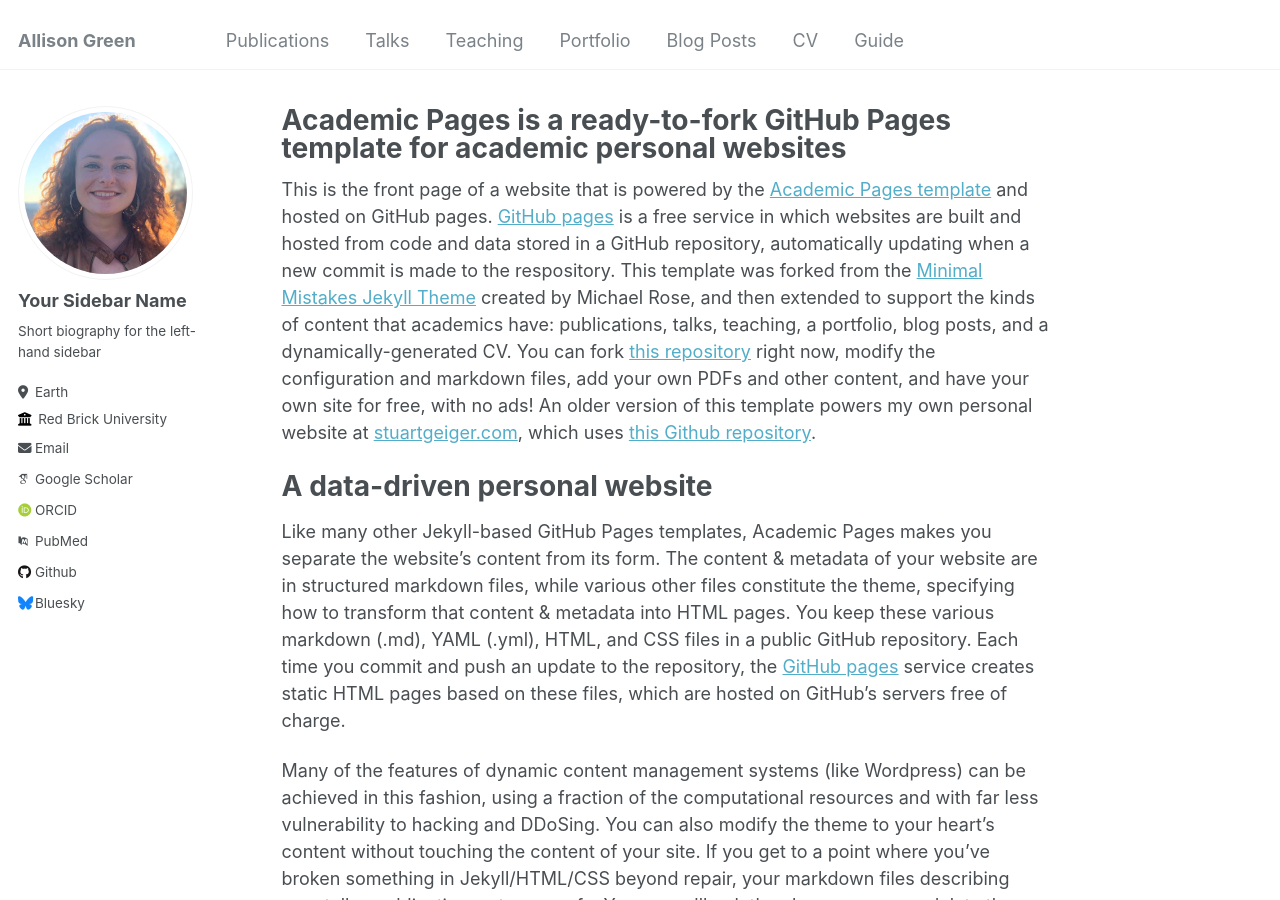
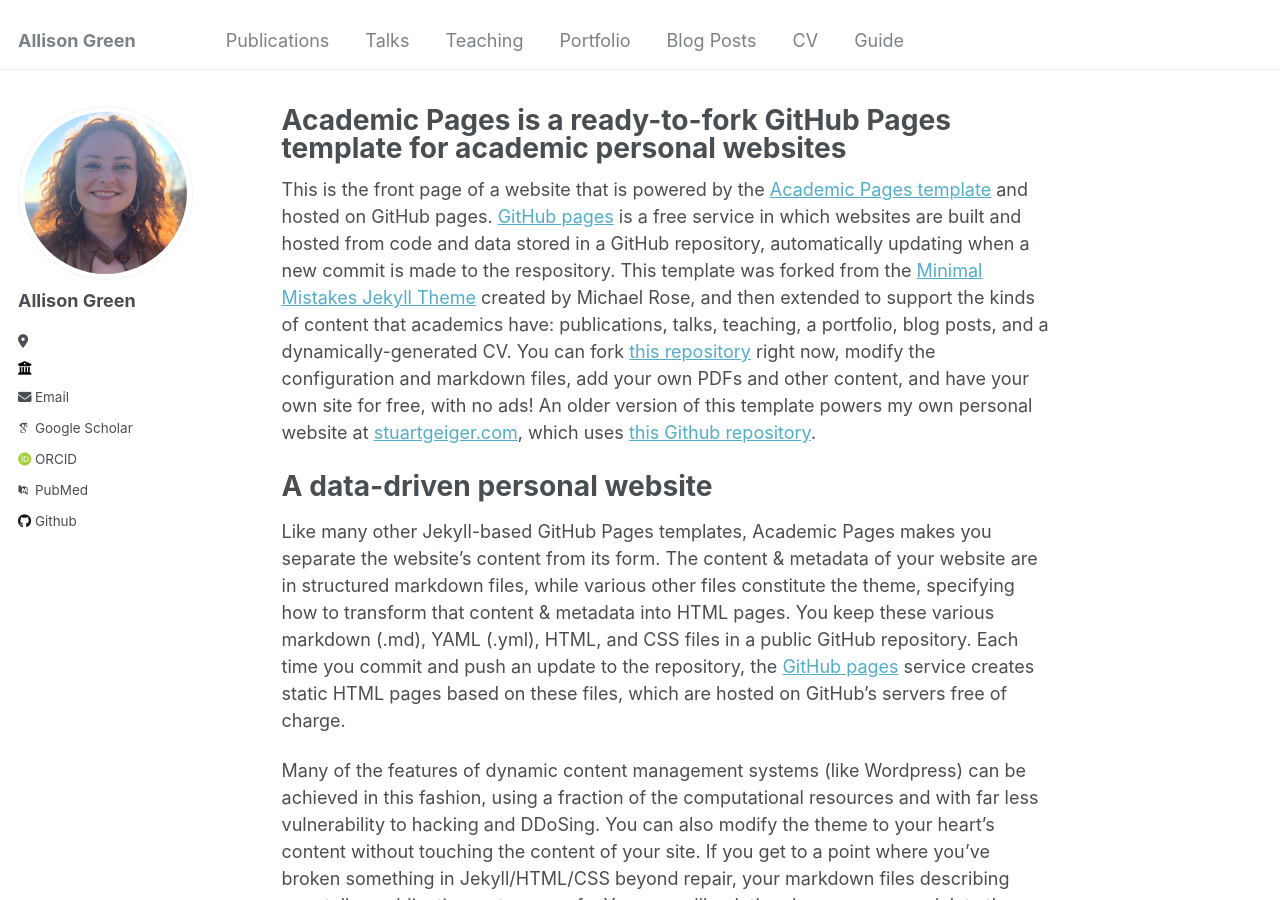
Before and after one commit to awasgreen/awasgreen.github.io, a Jekyll site: the page built from _pages/about.md, in a window 1280 px wide and 900 px high. Built offline with Jekyll 4.4.1, drawn with Linux system fonts in a browser that asks for light colours; some web fonts are replaced.

```diff
--- a/_config.yml
+++ b/_config.yml
@@ -22,33 +22,33 @@ repository               : "awasgreen/awasgreen.github.io"
 author:
   # Biographic information
   avatar           : "profile.png"
-  name             : "Your Sidebar Name"
+  name             : "Allison Green"
   pronouns         : # example: "she/her"
-  bio              : "Short biography for the left-hand sidebar"
-  location         : "Earth"
-  employer         : "Red Brick University"
+  bio              : ""
+  location         : ""
+  employer         : ""
   uri              : # URL
-  email            : "none@example.org"
+  email            : "aegreen@princeton.edu"
 
   # Academic websites
   arxiv            : # URL - Update with the correct link to your profile
-  googlescholar    : "https://scholar.google.com/citations?user=PS_CX0AAAAAJ"
+  googlescholar    : ""
   impactstory      : # URL
-  orcid            : "http://orcid.org/yourorcidurl"
+  orcid            : ""
   semantic         : # URL
-  pubmed           : "https://www.ncbi.nlm.nih.gov/pubmed/?term=john+snow"
+  pubmed           : ""
   researchgate     : # URL
 
   # Repositories and software development
   bitbucket        : # Username - Update with your username on the site
   codepen          : # Username
   dribbble         : # Username
-  github           : "academicpages"
+  github           : "awasgreen"
   kaggle           : # Username
   stackoverflow    : # User number or user number and name (i.e., use "1" or "1/jeff-atwood")
 
   # Social media
-  bluesky          : "bsky.app" # Replace this with you Bluesky username
+  bluesky          : # Replace this with you Bluesky username
   facebook         : # Username
   flickr           : # Username
   foursquare       : # Username
```
Also changed, not shown: _pages/cv.md (+4 -59 lines), _pages/research.md (added, +39 -0 lines), 1 other file.
